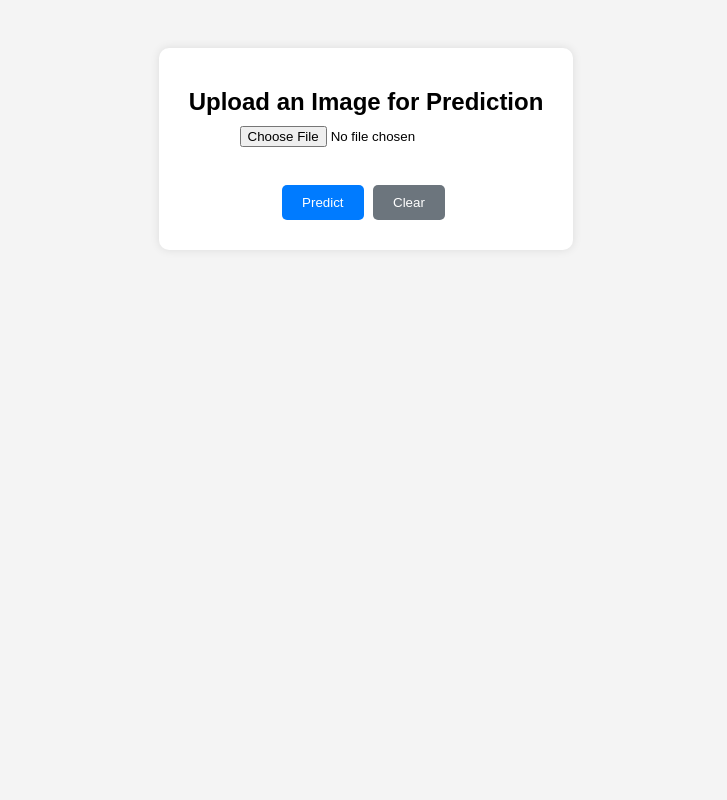
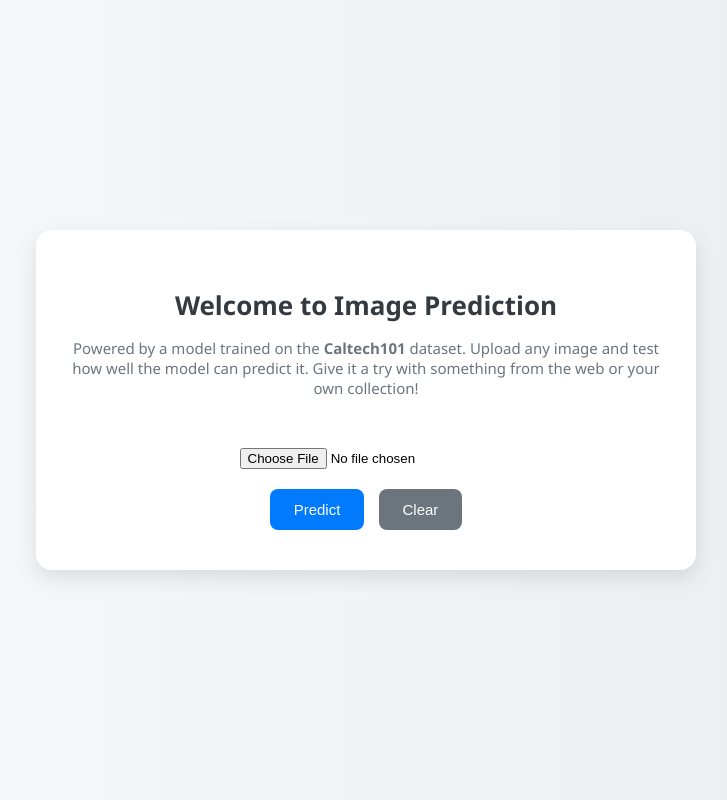
Before and after one commit to NukhuGama/ml-development, a Django app: page / in a window 1280 px wide. Shown: the whole page, without its empty margins (274-1001 px from the left). Run offline with Django 5.2, Linux system fonts and the light colour scheme; parts of the project's set-up code (start-up, migrations or seed data) failed here and were passed over.

Commit message:
Reestructure the FE

```diff
--- /dev/null
+++ b/image_prediction_web/predictor/static/css/style.css
@@ -0,0 +1,76 @@
+body {
+    font-family: 'Segoe UI', Tahoma, Geneva, Verdana, sans-serif;
+    background: linear-gradient(to right, #f8f9fa, #e9ecef);
+    display: flex;
+    align-items: center;
+    justify-content: center;
+    min-height: 100vh;
+    margin: 0;
+}
+
+.container {
+    background: white;
+    padding: 40px 30px;
+    border-radius: 16px;
+    box-shadow: 0 8px 20px rgba(0, 0, 0, 0.1);
+    max-width: 600px;
+    width: 100%;
+    text-align: center;
+}
+
+h1 {
+    font-size: 26px;
+    margin-bottom: 10px;
+    color: #343a40;
+}
+
+p.description {
+    font-size: 15px;
+    color: #6c757d;
+    margin-bottom: 30px;
+}
+
+input[type="file"] {
+    margin: 20px 0;
+}
+
+button {
+    background: #007bff;
+    color: white;
+    border: none;
+    padding: 12px 24px;
+    font-size: 15px;
+    border-radius: 8px;
+    cursor: pointer;
+    transition: background 0.3s;
+}
+
+button:hover {
+    background: #0056b3;
+}
+
+.clear-btn {
+    background: #6c757d;
+    margin-left: 10px;
+}
+
+img.preview-image {
+    margin-top: 20px;
+    max-width: 100%;
+    border-radius: 10px;
+    border: 1px solid #ddd;
+    display: block;
+    margin-left: auto;
+    margin-right: auto;
+}
+
+#prediction-results {
+    margin-top: 20px;
+}
+
+/* .img-class {
+    margin-top: 20px;
+    max-width: 100%;
+    border-radius: 10px;
+    border: 1px solid #ddd;
+} */
--- /dev/null
+++ b/image_prediction_web/predictor/static/js/scripts.js
@@ -0,0 +1,55 @@
+// File: predictor/static/js/scripts.js
+document.addEventListener('DOMContentLoaded', function() {
+    // Get elements
+    const imageInput = document.getElementById('image-input');
+    const clearButton = document.getElementById('clear-button');
+
+    // Add event listeners
+    imageInput.addEventListener('change', previewImage);
+    clearButton.addEventListener('click', clearForm);
+
+    function previewImage(event) {
+        const input = event.target;
+        const reader = new FileReader();
+
+        // Reset the preview image each time a new image is selected
+        const preview = document.getElementById('preview');
+        if (preview) {
+            preview.classList.remove('hidden');
+            preview.src = "";  // Clear any previous image preview
+        }
+
+        // Hide the entire prediction results section if it exists
+        const predictionResults = document.getElementById('prediction-results');
+        if (predictionResults) {
+            predictionResults.style.display = 'none';
+        }
+
+        reader.onload = function() {
+            preview.src = reader.result;  // Set new image as preview
+            preview.style.display = 'block';  // Show the image preview
+        };
+
+        if (input.files && input.files[0]) {
+            reader.readAsDataURL(input.files[0]);  // Read new image
+        }
+    }
+
+    function clearForm() {
+        // Reset the file input
+        document.getElementById('image-input').value = '';
+
+        // Hide the preview image
+        const preview = document.getElementById('preview');
+        if (preview) {
+            preview.style.display = 'none';
+            preview.src = '';
+        }
+
+        // Hide prediction results if they exist
+        const predictionResults = document.getElementById('prediction-results');
+        if (predictionResults) {
+            predictionResults.style.display = 'none';
+        }
+    }
+});
--- a/image_prediction_web/predictor/templates/index.html
+++ b/image_prediction_web/predictor/templates/index.html
@@ -1,122 +1,41 @@
+<!-- File: predictor/templates/index.html -->
+{% load static %}
 <!DOCTYPE html>
 <html>
 <head>
-    <title>Image Prediction</title>
-    <style>
-        body {
-            font-family: Arial, sans-serif;
-            text-align: center;
-            background: #f4f4f4;
-            padding: 40px;
-        }
-        .container {
-            background: white;
-            padding: 30px;
-            border-radius: 10px;
-            display: inline-block;
-            box-shadow: 0 0 10px rgba(0,0,0,0.1);
-        }
-        img {
-            margin-top: 15px;
-            max-width: 300px;
-            border-radius: 10px;
-            border: 1px solid #ccc;
-        }
-        button {
-            margin-top: 10px;
-            margin-right: 5px;
-            padding: 10px 20px;
-            background: #007bff;
-            color: white;
-            border: none;
-            border-radius: 5px;
-            cursor: pointer;
-        }
-        .clear-btn {
-            background: #6c757d;
-        }
-        h2, h3, h4 {
-            margin: 10px 0;
-        }
-        #preview {
-            display: none;
-        }
-        #result-image {
-            display: block;
-        }
-        #prediction-results {
-            display: block;
-        }
-        .button-group {
-            margin-top: 10px;
-        }
-    </style>
+    <title>Image Prediction - Caltech101</title>
+    <link rel="stylesheet" href="{% static 'css/style.css' %}">
 </head>
 <body>
     <div class="container">
-        <h2>Upload an Image for Prediction</h2>
-        <form id="prediction-form" method="post" enctype="multipart/form-data">
-            {% csrf_token %}
-            <input type="file" id="image-input" name="image" accept="image/*" onchange="previewImage(event)" required>
-            <br>
-            <img id="preview" alt="Image Preview" />
-            <br>
-            <div class="button-group">
+        <h1>Welcome to Image Prediction</h1>
+        <p class="description">
+            Powered by a model trained on the <strong>Caltech101</strong> dataset. Upload any image and test how well the model can predict it. Give it a try with something from the web or your own collection!
+        </p>
+
+        <form method="post" enctype="multipart/form-data" id="prediction-form">
+            <div >
+                {% csrf_token %}
+                <input type="file" class="img-class" id="image-input" name="image" accept="image/*" onchange="previewImage(event)" required>
+                <br>
                 <button type="submit">Predict</button>
-                <button type="button" class="clear-btn" onclick="clearForm()">Clear</button>
+                <button type="button" class="clear-btn" id="clear-button">Clear</button>
+
             </div>
+
         </form>
+
+        <img id="preview"  class="preview-image" style="display: none;" alt="Image Preview" />
 
         {% if class_name %}
         <div id="prediction-results">
-            <h3 id="prediction-label">Prediction: {{ class_name }}</h3>
-            <h4 id="confidence-label">Confidence: {{ confidence }}%</h4>
-            <img id="result-image" src="{{ image_url }}" alt="Uploaded Image Result" />
+            <h3>Prediction: {{ class_name }}</h3>
+            <h4>Confidence: {{ confidence }}%</h4>
+            <img id="result-image" class="preview-image" src="{{ image_url }}" alt="Prediction Result">
         </div>
         {% endif %}
     </div>
 
-    <script>
-        function previewImage(event) {
-            const input = event.target;
-            const reader = new FileReader();
-
-            // Reset the preview image each time a new image is selected
-            const preview = document.getElementById('preview');
-            preview.classList.remove('hidden');
-            preview.src = "";  // Clear any previous image preview
-
-            // Hide the entire prediction results section if it exists
-            const predictionResults = document.getElementById('prediction-results');
-            if (predictionResults) {
-                predictionResults.style.display = 'none';
-            }
-
-            reader.onload = function() {
-                preview.src = reader.result;  // Set new image as preview
-                preview.style.display = 'block';  // Show the image preview
-            };
-
-            if (input.files && input.files[0]) {
-                reader.readAsDataURL(input.files[0]);  // Read new image
-            }
-        }
-
-        function clearForm() {
-            // Reset the file input
-            document.getElementById('image-input').value = '';
-
-            // Hide the preview image
-            const preview = document.getElementById('preview');
-            preview.style.display = 'none';
-            preview.src = '';
-
-            // Hide prediction results if they exist
-            const predictionResults = document.getElementById('prediction-results');
-            if (predictionResults) {
-                predictionResults.style.display = 'none';
-            }
-        }
-    </script>
+    <script src="{% static 'js/scripts.js' %}"></script>
 </body>
 </html>
```
